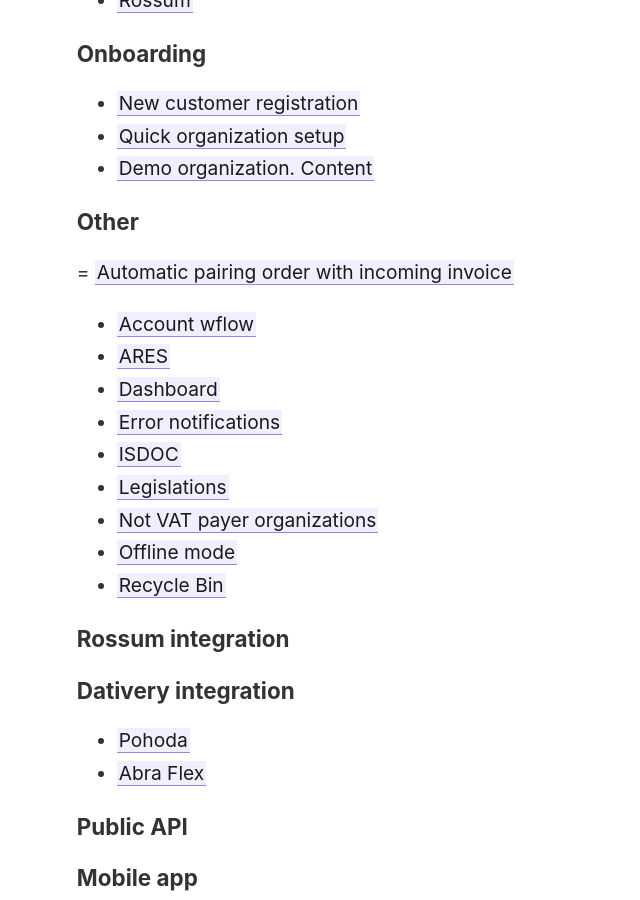
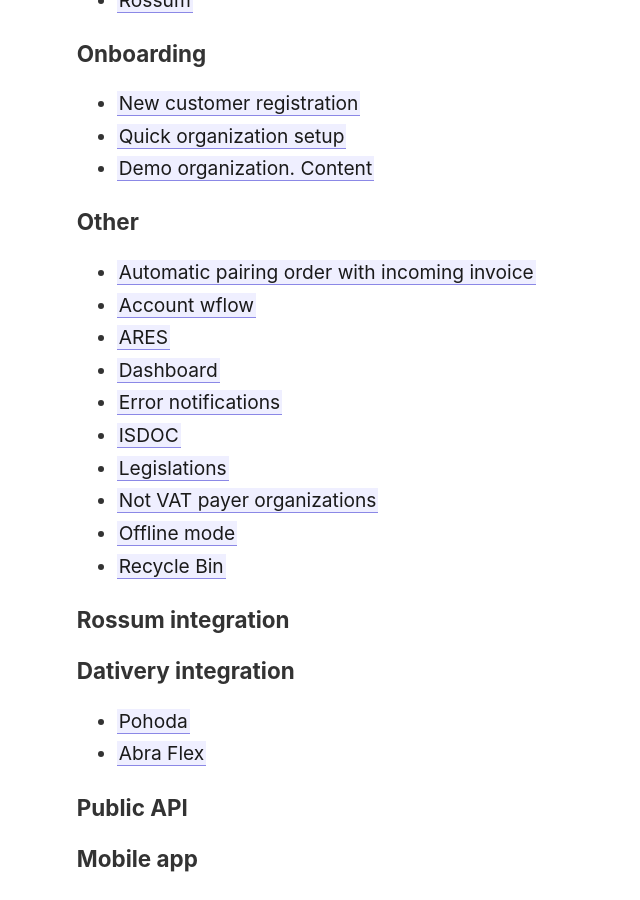
Before and after one commit to grusha89/digitalgarden, a Jekyll site: the page built from _notes/Table of content.md, in a window 1280 px wide and 900 px high, scrolled down 3553 px. Shown: the whole window, without its empty margins (0-640 px from the left). Built offline with Jekyll 4.4.1, drawn with Linux system fonts in a browser that asks for light colours.

```diff
--- a/_notes/Table of content.md
+++ b/_notes/Table of content.md
@@ -130,7 +130,7 @@ Notifications
 
 ### Other
 
-= [[Automatic pairing order with incoming invoice]]
+- [[Automatic pairing order with incoming invoice]]
 - [[Account wflow]]
 - [[ARES]]
 - [[Dashboard]]
```
